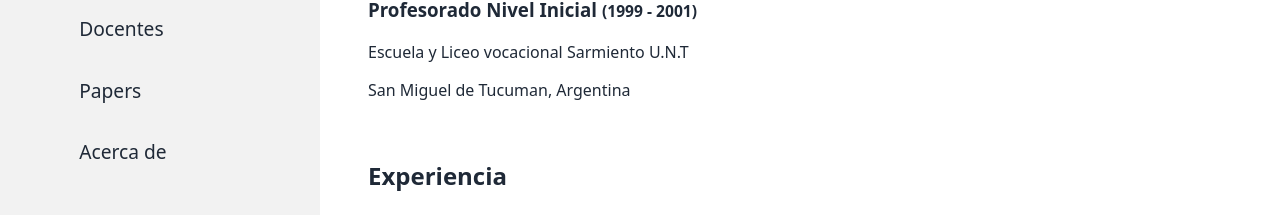
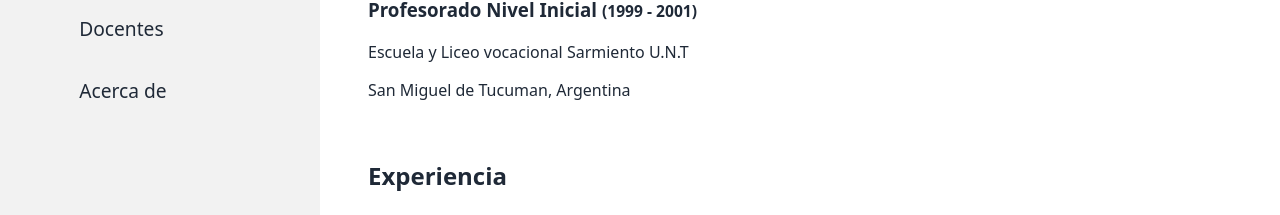
Before and after one commit to galiprandi/deasinlimites, a Next.js app: page /acerca-de in a window 1280 px wide. Shown: the part 448-663 px from the top of the page. Built offline with nearby package versions, Linux system fonts and the light colour scheme.

Commit message:
Remove Papers link and update page title, cleanup unused imports

```diff
--- a/app/acerca-de/page.tsx
+++ b/app/acerca-de/page.tsx
@@ -1,9 +1,7 @@
 import { Metadata } from "next";
-import calendarIcon from "@/assets/icons/calendar.svg";
-import Image from "next/image";
 
 export const metadata: Metadata = {
-  title: "María de los Ángeles Céliz - CV",
+  title: "María de los Ángeles Céliz",
   description:
     "Educación y experiencia profesional de María de los Ángeles Céliz",
 };
--- a/components/AsideBar.tsx
+++ b/components/AsideBar.tsx
@@ -26,9 +26,6 @@ const AsideBar = () => {
             <Link href="/docentes">Docentes</Link>
           </li>
           <li>
-            <Link href="/papers">Papers</Link>
-          </li>
-          <li>
             <Link href="/acerca-de">Acerca de</Link>
           </li>
         </ul>
```
